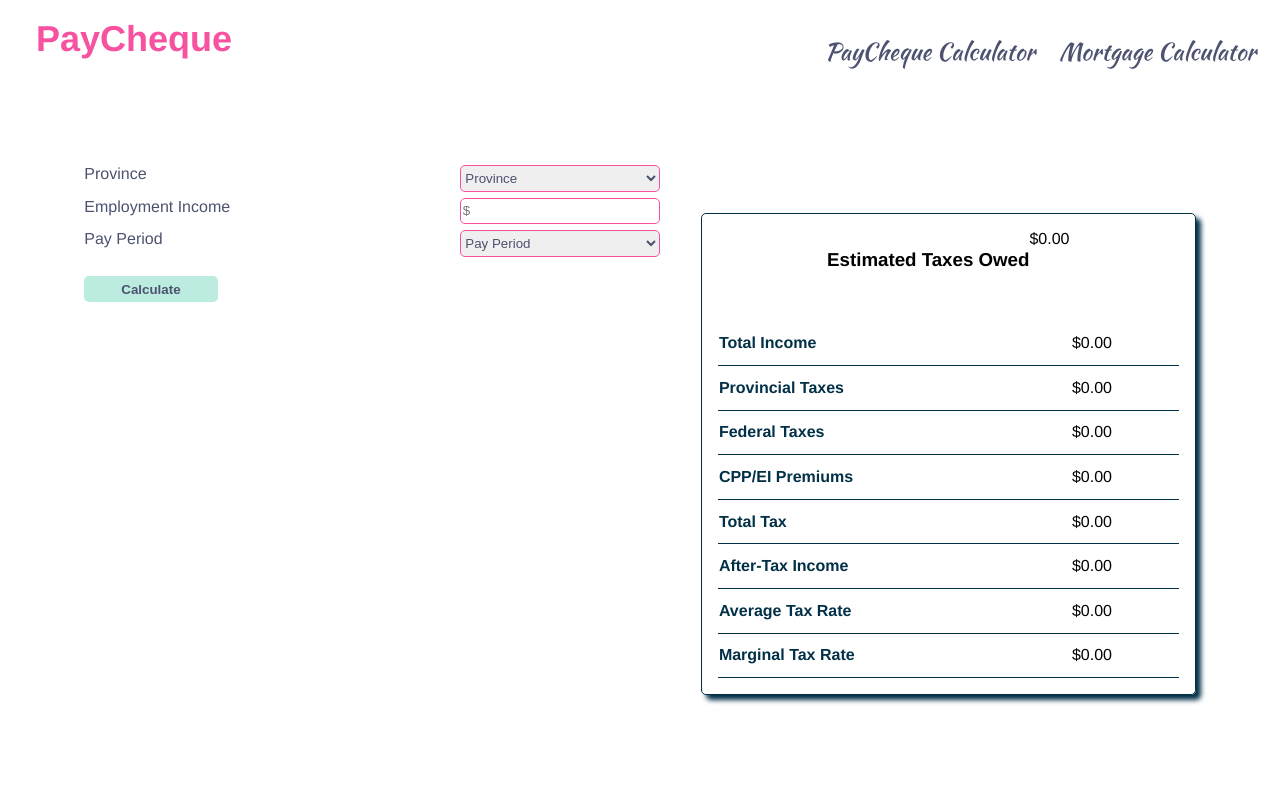
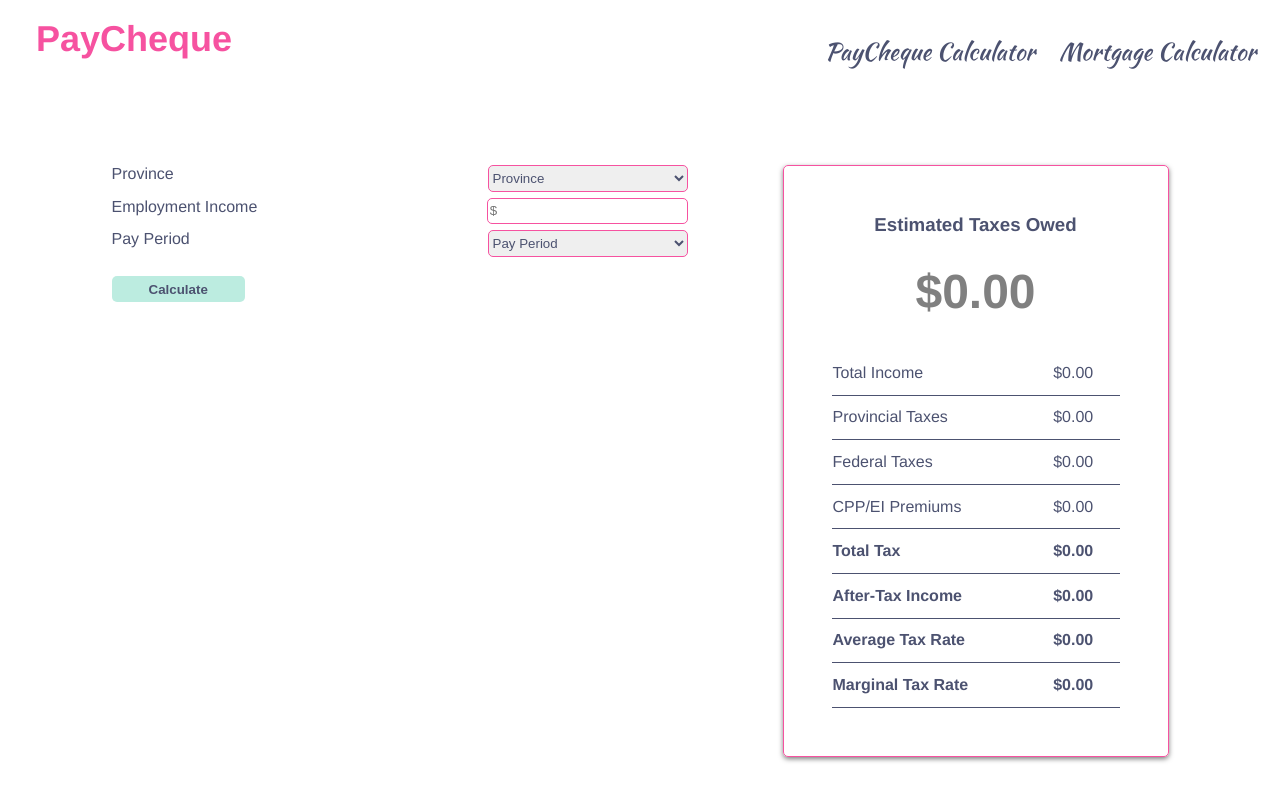
Before and after one commit to Jevaughn-W/Paycheque, a React (Create React App) app: page / in a window 1280 px wide. Shown: the part 782-1582 px from the top of the page. Built offline with nearby package versions, Linux system fonts and the light colour scheme.

Commit message:
Update calculation component to match figma specs

```diff
--- a/src/components/output/calculation-panel.css
+++ b/src/components/output/calculation-panel.css
@@ -1,29 +1,30 @@
+@font-face {
+  font-family: "Kaushan Script";
+  src: url("../../assets/fonts/KaushanScript-Regular.ttf");
+  font-weight: normal;
+  font-size: normal;
+}
 section.result {
-  margin-top: 3em;
   margin-bottom: 3em;
-  padding: 1em;
-  border: 1px solid #023047;
+  padding: 3em;
+  border: 1px solid #F652A0;
   border-radius: 5px;
-  box-shadow: 5px 5px 5px #023047;
-  font-family: Helvetica;
-  width: 40%;
-}
-
-section p {
-  height: 2em;
-  padding: 0.8em;
-  border-bottom: 2mm ridge #023047;
+  box-shadow: 0px 2px 5px rgba(0, 0, 0, 0.5);
+  font-family: "helvetica";
+  width: 25%;
 }
 
 .result-header {
   display: flex;
-  flex-direction: row;
+  flex-direction: column;
   justify-content: center;
+  align-items: center;
 }
-.result-header h2 {
+.result-header h3 {
   margin: 0em;
-  color: #023047;
+  color: #4C5270;
   text-align: center;
+  margin-bottom: 1.5em;
 }
 
 table {
@@ -33,14 +34,24 @@
 }
 
 td {
-  border-bottom: 1px solid #023047;
+  border-bottom: 1px solid #4C5270;
   padding-top: 0.8em;
   padding-bottom: 0.8em;
+  color: #4C5270;
 }
 
 td.label {
+  color: #4C5270;
+}
+
+.bolded {
   font-weight: 600;
-  color: #023047;
+}
+
+span.total-summary {
+  color: grey;
+  font-size: 3em;
+  font-weight: 600;
 }
 
 /*# sourceMappingURL=calculation-panel.css.map */
--- a/src/components/output/calculation-panel.scss
+++ b/src/components/output/calculation-panel.scss
@@ -1,36 +1,27 @@
-$font-stack: Helvetica;
-$primary-color:#023047;
-$secondary-color: #ffb703;
-$tertiary-color: #fff;
+@import '../variables';
 
 section.result {
-  margin-top: 3em;
   margin-bottom: 3em;
-  padding: 1em;
-  border: 1px solid $primary-color;
+  padding: 3em;
+  border: 1px solid $main-theme-color;
   border-radius: 5px;
-  box-shadow: 5px 5px 5px $primary-color;
-  font-family: $font-stack;
-  width: 40%;
+  box-shadow: 0px 2px 5px rgb(0,0,0, 0.5);
+  font-family: 'helvetica';
+  width: 25%;
 }
 
-section {
-  p {
-    height: 2em;
-    padding: .8em;
-    border-bottom: 2mm ridge $primary-color;
-  }
-}
 
 .result-header {
   display: flex;
-  flex-direction: row;
+  flex-direction: column;
   justify-content: center;
+  align-items: center;
 
-  h2 {
+  h3 {
     margin: 0em;
-    color: $primary-color;
+    color: $tertiary-theme-color;
     text-align: center;
+    margin-bottom: 1.5em;
   }
 
 }
@@ -43,12 +34,23 @@
 }
 
 td {
-  border-bottom: 1px solid $primary-color;
+  border-bottom: 1px solid $tertiary-theme-color;
   padding-top: 0.8em;
   padding-bottom: 0.8em;
+  color: $tertiary-theme-color;
 }
 
 td.label {
+  color: $tertiary-theme-color;
+
+}
+
+.bolded {
   font-weight: 600;
-  color: $primary-color;
 }
+
+span.total-summary {
+  color: grey;
+  font-size: 3em;
+  font-weight: 600;
+}
```
Also changed, not shown: 1 other file (tests, documents, lock files or other folders).
